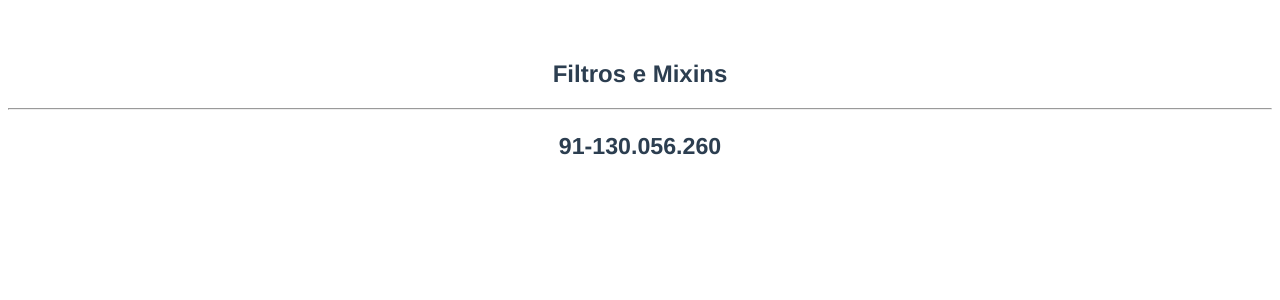
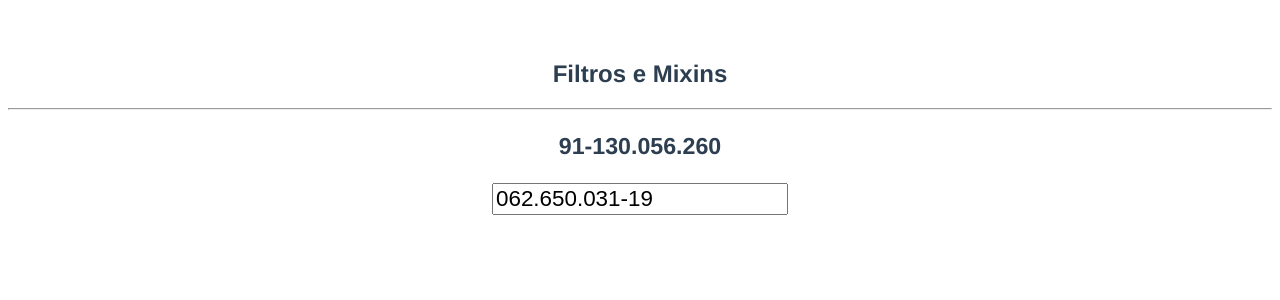
Before and after one commit to italofelipe/vue-diretivas, a Vue app: page / in a window 1280 px wide. Shown: the top 300 px of the page. Built offline with nearby package versions, Linux system fonts and the light colour scheme.

Commit message:
3ª Aula - Aplicando os filtros a elementos do DOM, como por exemplo, um Input. Também, é possível aplicar filtros diretamente no v-bind dentro de um elemento.

```diff
--- a/src/App.vue
+++ b/src/App.vue
@@ -3,6 +3,7 @@
       <h2>Filtros e Mixins</h2>
       <hr>
       <strong><p>{{cpf | formatarCpf | inverter}}</p></strong>
+      <input type="text" :value="cpf | formatarCpf">
 
   </div>
 </template>
@@ -42,4 +43,8 @@ export default {
 p {
     font-size: 1.45em;
 }
+
+input {
+    font-size: 1.40em;
+}
 </style>
```
